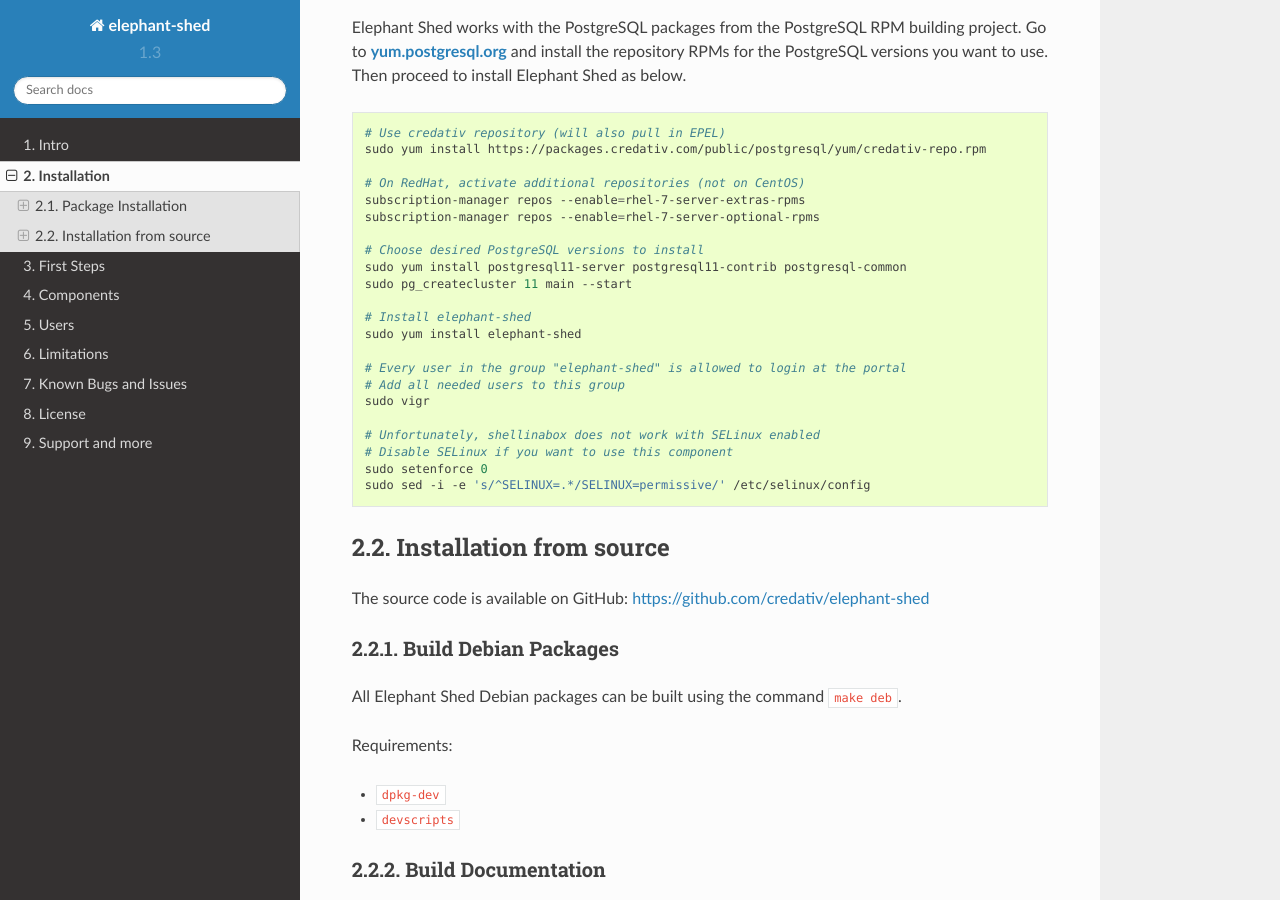
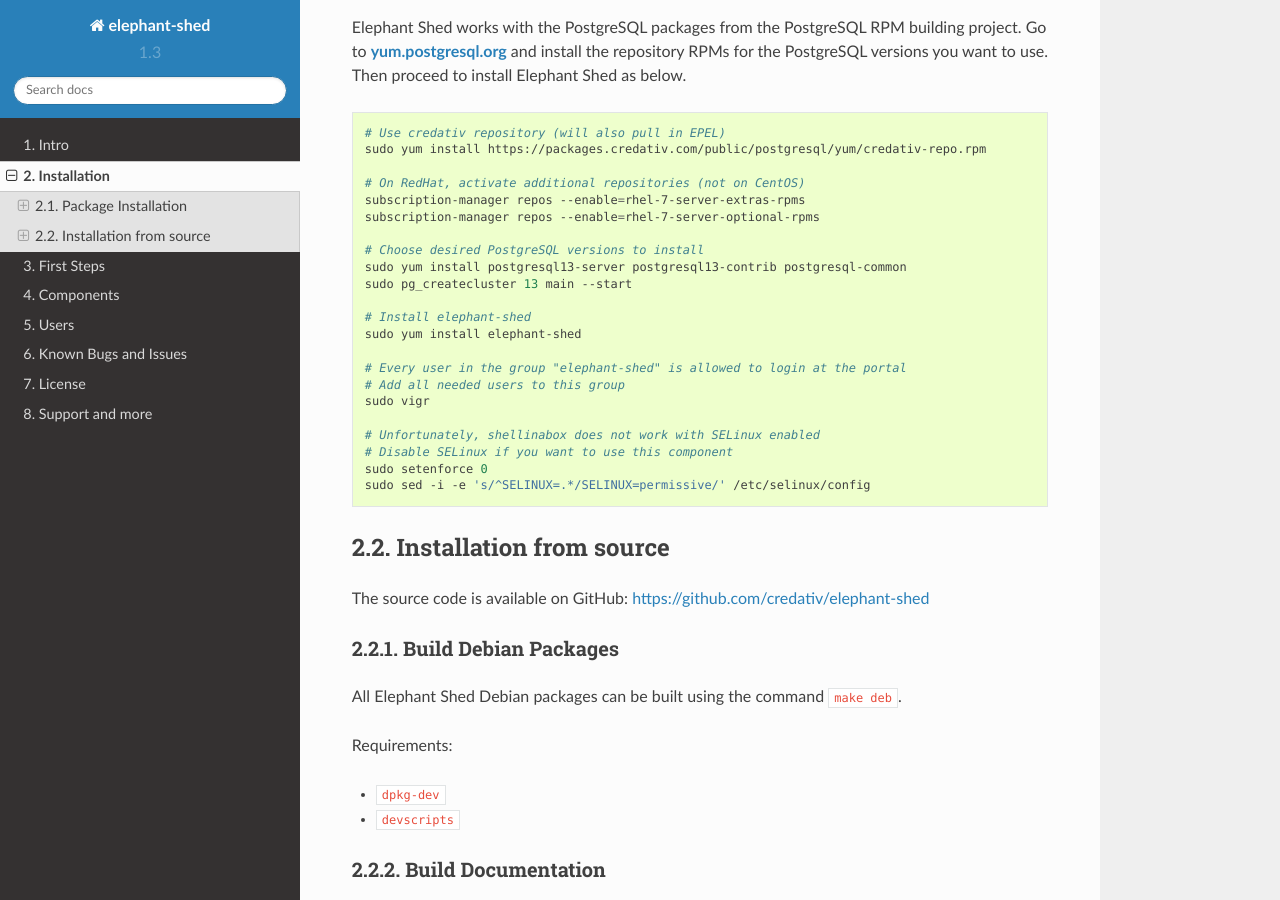
Before and after one commit to credativ/elephant-shed, a Sphinx documentation site: the page built from doc/chapter/installation.md, in a window 1280 px wide and 900 px high, scrolled down 1243 px. Built offline with Sphinx 7.4.7 and the Read the Docs theme 2.0.0, drawn with Linux system fonts in a browser that asks for light colours.

Commit message:
Bump default PostgreSQL version to 13
Drop the hard-coded lists of versions supported.

```diff
--- a/doc/chapter/installation.md
+++ b/doc/chapter/installation.md
@@ -76,8 +76,8 @@ subscription-manager repos --enable=rhel-7-server-extras-rpms
 subscription-manager repos --enable=rhel-7-server-optional-rpms
 
 # Choose desired PostgreSQL versions to install
-sudo yum install postgresql11-server postgresql11-contrib postgresql-common
-sudo pg_createcluster 11 main --start
+sudo yum install postgresql13-server postgresql13-contrib postgresql-common
+sudo pg_createcluster 13 main --start
 
 # Install elephant-shed
 sudo yum install elephant-shed
--- a/doc/index.rst
+++ b/doc/index.rst
@@ -15,7 +15,6 @@ Elephant Shed - Documentation
     chapter/first-steps
     chapter/components
     chapter/users
-    chapter/limits
     chapter/issues
     chapter/license
     chapter/support
```
Also changed, not shown: README.md (+4 -7 lines), doc/chapter/limits.md (deleted, +0 -16 lines), 1 other file.
